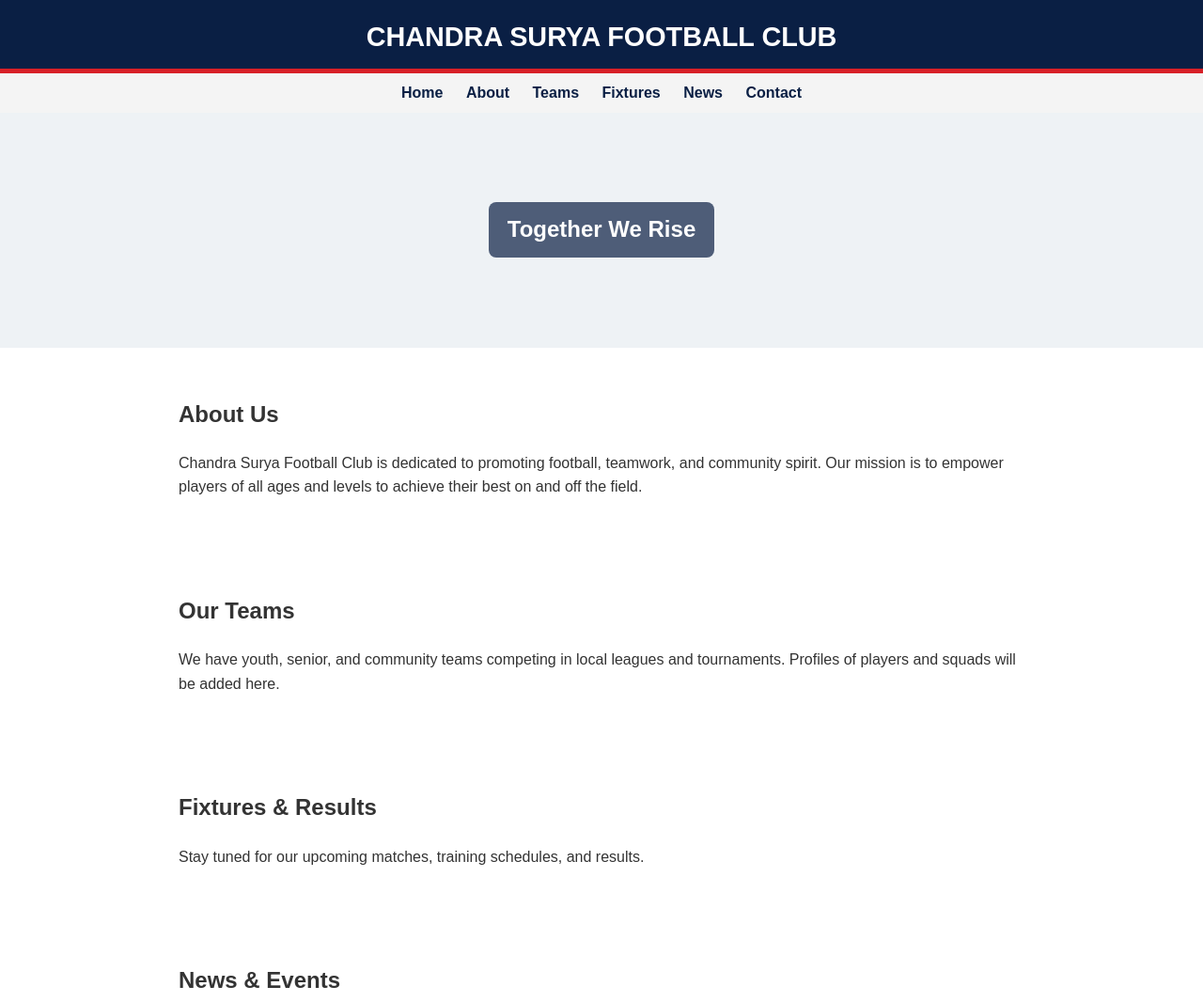
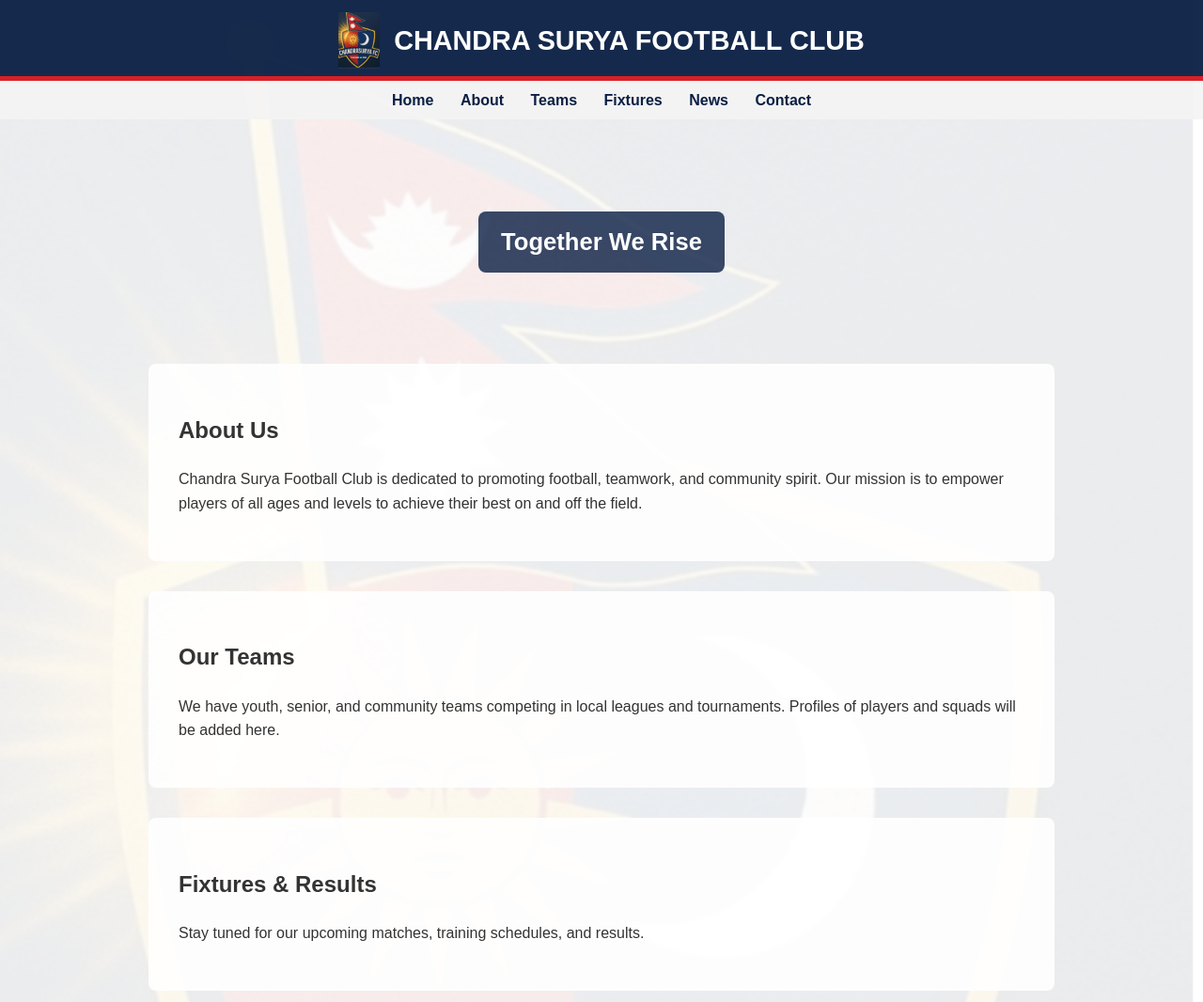
Before and after one commit to araut12/CSFCwebiste, a plain HTML site: page New folder/index.html in a window 1280 px wide. Shown: the top 1066 px of the page at 94% size. Drawn offline with Linux system fonts and the light colour scheme.

Commit message:
Revamp index.html with new styles and logo

```diff
--- a/New folder/index.html
+++ b/New folder/index.html
@@ -10,13 +10,21 @@
       font-family: Arial, sans-serif;
       line-height: 1.6;
       color: #333;
+      background: url('nepal-flag-background.png') no-repeat center center fixed;
+      background-size: cover;
     }
     header {
-      background: #0a1f44;
+      background: rgba(10, 31, 68, 0.95);
       color: white;
-      padding: 1rem 2rem;
-      text-align: center;
+      padding: 0.8rem 2rem;
+      display: flex;
+      align-items: center;
+      justify-content: center;
       position: relative;
+    }
+    header img {
+      height: 60px;
+      margin-right: 15px;
     }
     header h1 {
       margin: 0;
@@ -33,35 +41,40 @@
       right: 0;
     }
     nav {
-      background: #f4f4f4;
+      background: rgba(244,244,244,0.9);
       padding: 0.5rem;
       text-align: center;
     }
     nav a {
-      margin: 0 10px;
+      margin: 0 12px;
       text-decoration: none;
       color: #0a1f44;
       font-weight: bold;
     }
+    nav a:hover {
+      color: #d82027;
+    }
     .hero {
-      background: url('your-club-logo.png') no-repeat center center/contain;
-      background-color: #eef2f5;
-      height: 250px;
+      height: 260px;
       display: flex;
       align-items: center;
       justify-content: center;
       text-align: center;
     }
     .hero h2 {
-      background: rgba(10,31,68,0.7);
+      background: rgba(10,31,68,0.8);
       color: white;
-      padding: 10px 20px;
+      padding: 12px 24px;
       border-radius: 8px;
+      font-size: 1.6rem;
     }
     section {
       padding: 2rem;
       max-width: 900px;
       margin: auto;
+      background: rgba(255,255,255,0.9);
+      border-radius: 8px;
+      margin-bottom: 2rem;
     }
     footer {
       background: #0a1f44;
@@ -76,10 +89,13 @@
   </style>
 </head>
 <body>
+  <!-- Header with logo and club name -->
   <header>
+    <img src="club-logo.png" alt="Chandra Surya FC Logo">
     <h1>CHANDRA SURYA FOOTBALL CLUB</h1>
   </header>
 
+  <!-- Navigation menu -->
   <nav>
     <a href="#home">Home</a>
     <a href="#about">About</a>
@@ -89,10 +105,12 @@
     <a href="#contact">Contact</a>
   </nav>
 
+  <!-- Hero banner -->
   <div class="hero" id="home">
     <h2>Together We Rise</h2>
   </div>
 
+  <!-- Content sections -->
   <section id="about">
     <h2>About Us</h2>
     <p>Chandra Surya Football Club is dedicated to promoting football, teamwork, and community spirit. Our mission is to empower players of all ages and levels to achieve their best on and off the field.</p>
@@ -120,6 +138,7 @@
     <p>🌐 Website: chandrasuryafc.com</p>
   </section>
 
+  <!-- Footer -->
   <footer>
     <p>&copy; 2025 Chandra Surya Football Club</p>
     <p>Together We Rise</p>
```
